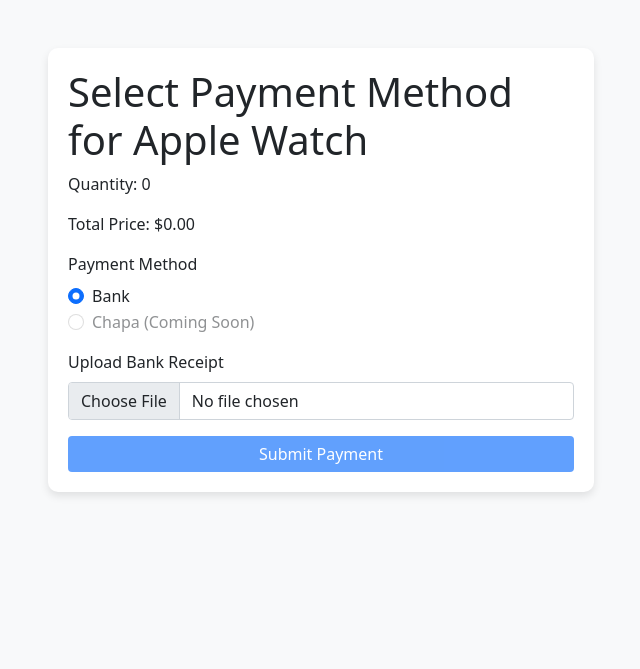
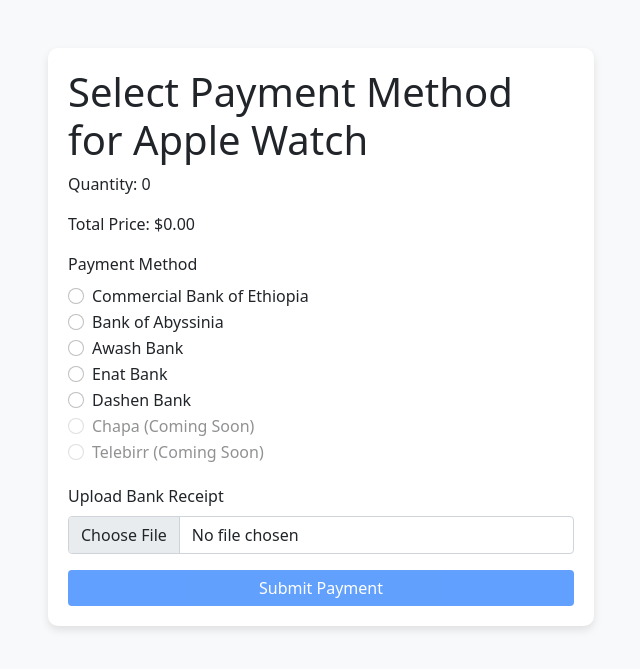
Before and after one commit to Esubaalew/apiOrderBot, a Django app: template templates/payment_choice.html in a window 1280 px wide. Shown: the top 669 px of the page, without its empty margins (319-959 px from the left). Run offline with Django 5.2, Linux system fonts and the light colour scheme; data comes from the database, SQL or seed files in the repository; both versions use the stored data as it was after the commit; the template is opened without the code that fills it: values that come from a table or form of the project are taken from there, most other values are stand-ins (such as "Sample title", 1, 10 or a date in 2020); some libraries are stand-ins or nearby versions.

Commit message:
doing clean

```diff
--- a/shop/forms.py
+++ b/shop/forms.py
@@ -9,9 +9,9 @@
 
 
 class ReceiptUploadForm(forms.ModelForm):
-    payment_method = forms.ChoiceField(choices=Order.PAYMENT_METHODS, widget=forms.RadioSelect)
-    receipt_file = forms.FileField(required=True)
-
     class Meta:
         model = Order
         fields = ['payment_method', 'receipt_file']
+        widgets = {
+            'payment_method': forms.RadioSelect(choices=Order.PAYMENT_METHODS),
+        }
--- a/shop/models.py
+++ b/shop/models.py
@@ -14,8 +14,13 @@
 
 class Order(models.Model):
     PAYMENT_METHODS = [
-        ('bank', 'Bank'),
         ('chapa', 'Chapa'),
+        ('cbe', 'Commercial Bank of Ethiopia'),
+        ('boa', 'Bank of Abyssinia'),
+        ('awash', 'Awash Bank'),
+        ('enat', 'Enat Bank'),
+        ('dashen', 'Dashen Bank'),
+        ('telebirr', 'Telebirr'),
     ]
 
     product = models.ForeignKey(Product, on_delete=models.CASCADE)
@@ -26,11 +31,12 @@
     quantity = models.PositiveIntegerField(default=1)  # Default quantity is 1
     total_price = models.DecimalField(max_digits=10, decimal_places=2, default=0.00)  # New field for total price
     order_date = models.DateTimeField(auto_now_add=True)
-    payment_method = models.CharField(max_length=10, choices=PAYMENT_METHODS, default='bank')
+    payment_method = models.CharField(max_length=10, choices=PAYMENT_METHODS, default='cbe')
     receipt_file = models.FileField(upload_to='receipts/', blank=True, null=True)
     is_paid = models.BooleanField(default=False)
 
     def save(self, *args, **kwargs):
+        # Calculate the total price as product price times quantity
         self.total_price = self.product.price * self.quantity
         super(Order, self).save(*args, **kwargs)
 
--- a/templates/payment_choice.html
+++ b/templates/payment_choice.html
@@ -22,6 +22,11 @@
         .btn-primary:hover {
             background-color: #45a049;
         }
+        .instructions {
+            margin-top: 20px;
+            font-size: 1.1rem;
+            font-weight: bold;
+        }
     </style>
 </head>
 <body>
@@ -40,18 +45,44 @@
                         <div class="mb-3">
                             <label class="form-label">Payment Method</label>
                             <div class="form-check">
-                                <input class="form-check-input" type="radio" id="bank" name="payment_method" value="bank" checked>
-                                <label class="form-check-label" for="bank">Bank</label>
+                                <input class="form-check-input" type="radio" id="cbe" name="payment_method" value="cbe" required>
+                                <label class="form-check-label" for="cbe">Commercial Bank of Ethiopia</label>
+                            </div>
+                            <div class="form-check">
+                                <input class="form-check-input" type="radio" id="boa" name="payment_method" value="boa" required>
+                                <label class="form-check-label" for="boa">Bank of Abyssinia</label>
+                            </div>
+                            <div class="form-check">
+                                <input class="form-check-input" type="radio" id="awash" name="payment_method" value="awash" required>
+                                <label class="form-check-label" for="awash">Awash Bank</label>
+                            </div>
+                            <div class="form-check">
+                                <input class="form-check-input" type="radio" id="enat" name="payment_method" value="enat" required>
+                                <label class="form-check-label" for="enat">Enat Bank</label>
+                            </div>
+                            <div class="form-check">
+                                <input class="form-check-input" type="radio" id="dashen" name="payment_method" value="dashen" required>
+                                <label class="form-check-label" for="dashen">Dashen Bank</label>
                             </div>
                             <div class="form-check">
                                 <input class="form-check-input" type="radio" id="chapa" name="payment_method" value="chapa" disabled>
                                 <label class="form-check-label" for="chapa">Chapa (Coming Soon)</label>
                             </div>
+                            <div class="form-check">
+                                <input class="form-check-input" type="radio" id="telebirr" name="payment_method" value="telebirr" disabled>
+                                <label class="form-check-label" for="telebirr">Telebirr (Coming Soon)</label>
+                            </div>
                         </div>
+
+                        <div class="instructions" id="instructions">
+                            <!-- Instructions will be dynamically updated here -->
+                        </div>
+
                         <div class="mb-3">
                             <label for="receiptFile" class="form-label">Upload Bank Receipt</label>
                             <input type="file" class="form-control" id="receiptFile" name="receipt_file" accept=".jpg,.jpeg,.png,.pdf" required>
                         </div>
+
                         <button type="submit" class="btn btn-primary w-100" disabled>Submit Payment</button>
                     </form>
                 </div>
@@ -67,6 +98,31 @@
 
         const receiptInput = document.getElementById('receiptFile');
         const submitButton = document.querySelector('button[type="submit"]');
+        const instructionsDiv = document.getElementById('instructions');
+        const instructions = {
+            cbe: `Transfer the total price of ${{ order.total_price }} to the Commercial Bank of Ethiopia. Use account number: {{ random_account_number }}.`,
+            boa: `Transfer the total price of ${{ order.total_price }} to the Bank of Abyssinia. Use account number: {{ random_account_number }}.`,
+            awash: `Transfer the total price of ${{ order.total_price }} to Awash Bank. Use account number: {{ random_account_number }}.`,
+            enat: `Transfer the total price of ${{ order.total_price }} to Enat Bank. Use account number: {{ random_account_number }}.`,
+            dashen: `Transfer the total price of ${{ order.total_price }} to Dashen Bank. Use account number: {{ random_account_number }}.`,
+            chapa: `Chapa payment is coming soon. Please choose another payment method.`,
+            telebirr: `Telebirr payment is coming soon. Please choose another payment method.`
+        };
+
+        function updateInstructions() {
+            const selectedMethod = document.querySelector('input[name="payment_method"]:checked');
+            if (selectedMethod) {
+                const methodValue = selectedMethod.value;
+                instructionsDiv.innerHTML = instructions[methodValue];
+            } else {
+                instructionsDiv.innerHTML = '';
+            }
+        }
+
+        // Add event listener to radio buttons
+        document.querySelectorAll('input[name="payment_method"]').forEach(input => {
+            input.addEventListener('change', updateInstructions);
+        });
 
         // Enable submit button when file is uploaded
         receiptInput.addEventListener('change', function() {
@@ -78,6 +134,9 @@
             submitButton.disabled = true;
             submitButton.innerHTML = 'Processing...';
         });
+
+        // Initialize instructions based on the selected radio button
+        updateInstructions();
     </script>
 </body>
 </html>
```
Also changed, not shown: shop/views.py (+3 -4 lines), db.sqlite3, shop/migrations/0006_alter_order_payment_method.py (added).
